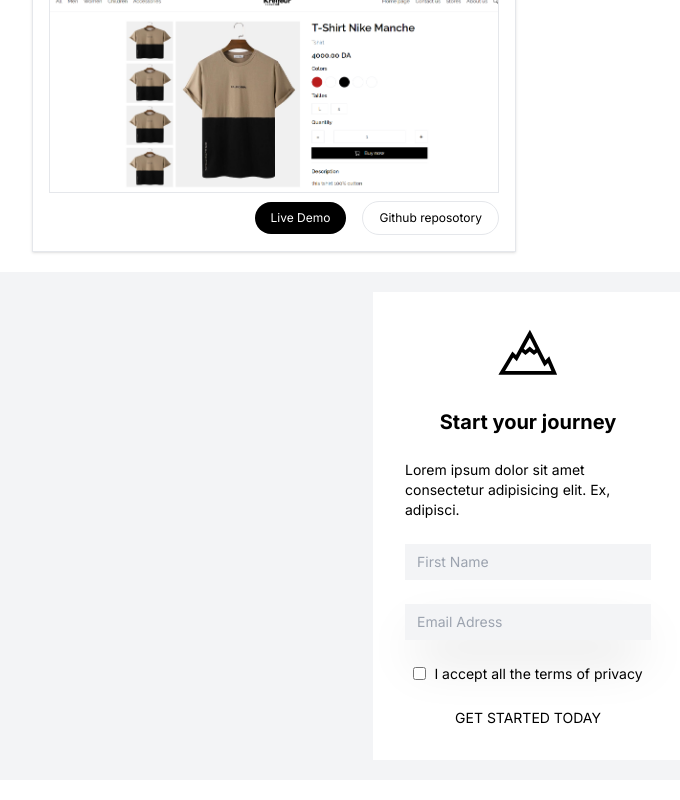
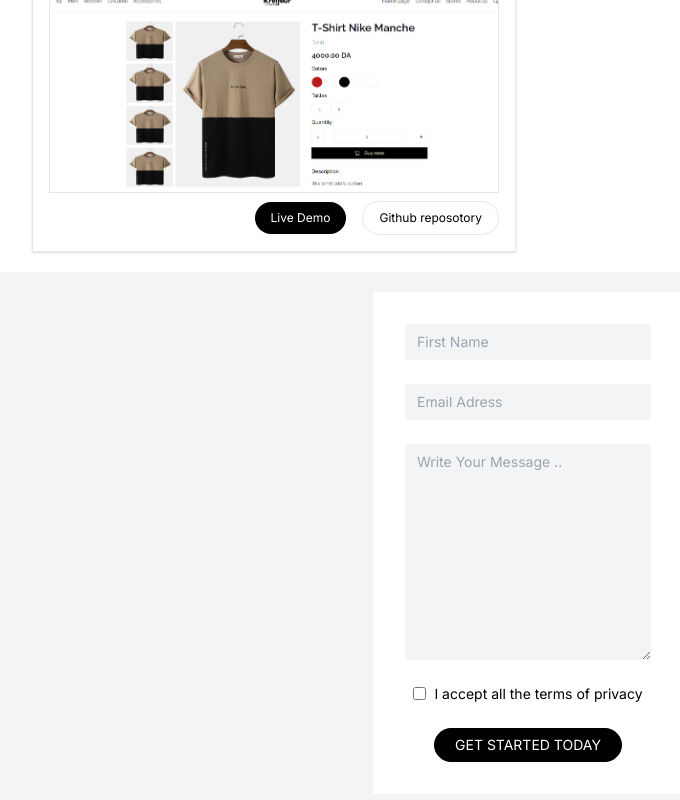
Before and after one commit to kreifeur/kib, a Next.js app: page / in a window 1280 px wide. Shown: the part 2359-3159 px from the top of the page, without its empty margins (112-792 px from the left). Built offline with nearby package versions, Linux system fonts and the light colour scheme.

Commit message:
projects

```diff
--- a/src/components/Contact.jsx
+++ b/src/components/Contact.jsx
@@ -1,17 +1,11 @@
 import React from 'react'
 import { LiaMountainSolid } from "react-icons/lia";
+import Button from './Button';
 
 const Contact = () => {
   return (
     <div className='bg-gray-100 p-5 flex items-center justify-center '>
         <div className="sm:w-[25%] bg-white p-8 flex flex-col gap-6 items-center">
-        <div>
-          <LiaMountainSolid className="text-6xl" />
-        </div>
-        <div className="font-bold text-xl">Start your journey</div>
-        <p>
-          Lorem ipsum dolor sit amet consectetur adipisicing elit. Ex, adipisci.
-        </p>
         <input
           placeholder="First Name"
           className="px-3 py-2 w-full outline-none bg-gray-100"
@@ -21,16 +15,20 @@
         />
         <input
           placeholder="Email Adress"
-          className="px-3 py-2 w-full outline-none bg-gray-100 shadow-2xl"
+          className="px-3 py-2 w-full outline-none bg-gray-100 "
           type="text"
           name=""
           id=""
         />
+
+        <textarea placeholder='Write Your Message ..' className='px-3 py-2 w-full outline-none bg-gray-100 ' name="" id="" cols="30" rows="10">
+
+        </textarea>
         <div className="flex gap-2 items-center ">
           <input type="checkbox" name="" id="" />
           <div>I accept all the terms of privacy</div>
         </div>
-        <button className="secondary_btn">GET STARTED TODAY</button>
+        <Button name='GET STARTED TODAY'/>
       </div>
 
     </div>
```
